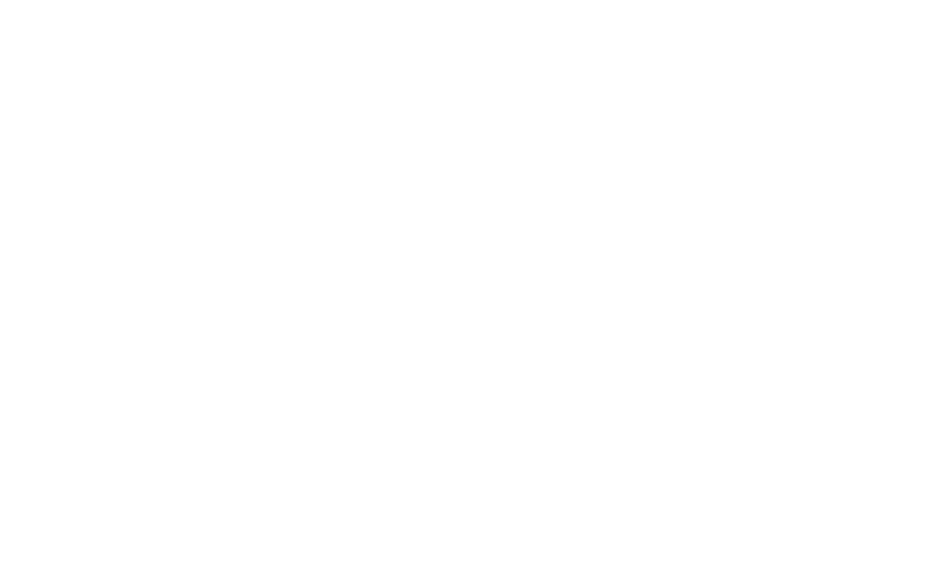
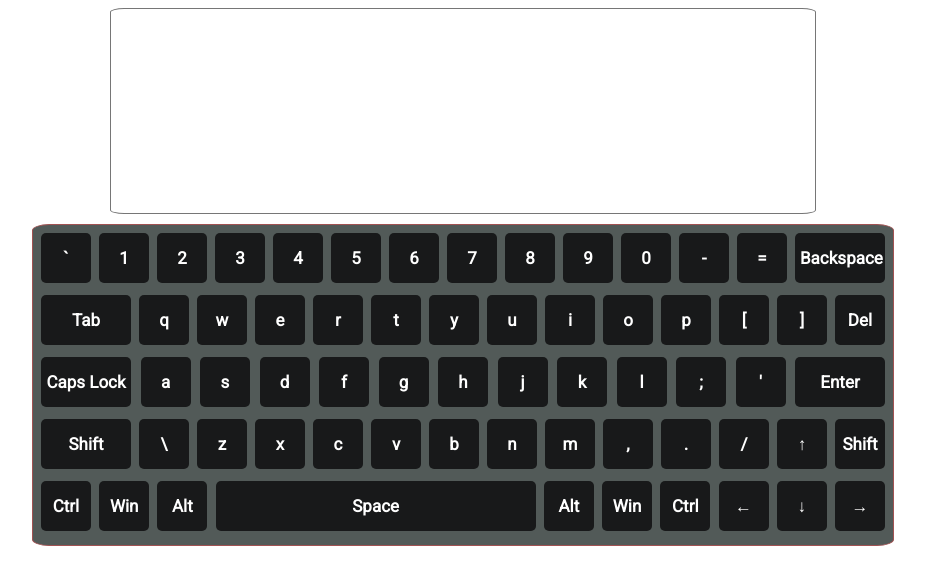
Before and after one commit to Icexes/Virtual-Keyboard, a website: page index.html in a window 1280 px wide. Shown: the whole page, without its empty margins (177-1102 px from the left). Drawn offline with Linux system fonts and the light colour scheme.

Commit message:
feat: implement keyboard

```diff
--- a/index.html
+++ b/index.html
@@ -3,9 +3,10 @@
 <head>
     <meta charset="UTF-8">
     <meta name="viewport" content="width=device-width, initial-scale=1.0">
-    <title>Document</title>
+    <link rel="stylesheet" href="./src/style.css">
+    <link href="https://fonts.googleapis.com/css?family=Roboto&display=swap" rel="stylesheet">
 </head>
 <body>
-
+    <script src="./src/script.js"></script>
 </body>
 </html>
--- /dev/null
+++ b/src/script.js
@@ -0,0 +1,50 @@
+const body = document.querySelector('body');
+
+const createElement = (tagName, classNames, src, alt) => {
+  const elem = document.createElement(tagName);
+  if (classNames) {
+    for (const className of classNames.split(',')) {
+      elem.classList.add(className.replace(/\s/g, ''));
+    }
+  }
+  if (src) {
+    elem.src = src;
+  }
+  if (alt) {
+    elem.alt = alt;
+  }
+  return elem;
+};
+
+const inputField = createElement('textarea', 'input-field');
+body.append(inputField);
+
+const keyboard = createElement('div', 'keyboard');
+body.append(keyboard);
+
+const engKeys = [
+  ['`', '1', '2', '3', '4', '5', '6', '7', '8', '9', '0', '-', '=', 'Backspace'],
+  ['Tab', 'q', 'w', 'e', 'r', 't', 'y', 'u', 'i', 'o', 'p', '[', ']', 'Del'],
+  ['Caps Lock', 'a', 's', 'd', 'f', 'g', 'h', 'j', 'k', 'l', ';', "'", 'Enter'],
+  ['Shift', '\\', 'z', 'x', 'c', 'v', 'b', 'n', 'm', ',', '.', '/', '↑', 'Shift '],
+  ['Ctrl', 'Win', 'Alt', 'Space', 'Alt', 'Win', 'Ctrl', '←', '↓', '→'],
+];
+const longKeys = [
+  'Tab', 'Backspace', 'Enter', 'Caps Lock', 'Shift',
+];
+
+// for (const row of engKeys) {
+//   for (const textKey of row);
+//   const key = createElement('div', 'key');
+
+// }
+
+engKeys.forEach((row) => {
+  row.forEach((keyValue) => {
+    const key = createElement('div', 'key');
+    if (longKeys.includes(keyValue)) key.classList.add('special-key');
+    if (keyValue === 'Space') key.classList.add('space');
+    key.append(keyValue);
+    keyboard.append(key);
+  });
+});
--- /dev/null
+++ b/src/style.css
@@ -0,0 +1,51 @@
+body {
+    font-family: 'Roboto', sans-serif;
+}
+.input-field {
+    min-width:700px;
+    height:200px;
+    display:block;
+    margin:0 auto;
+    resize:none;
+    border-radius: 2%;
+}
+
+.keyboard {
+    display:flex;
+    justify-content: space-between;
+    flex-wrap: wrap;
+    margin: 10px auto;
+    max-width:850px;
+    height:310px;
+    padding:5px;
+    border: 1px solid rgb(161, 82, 82);
+    border-radius: 2%;
+    background-color: rgb(82, 90, 88);
+}
+
+.key {
+    margin: 3px;
+    padding:5px;
+    background:rgb(24, 25, 26);
+    border-radius: 5px;
+    color:#fff;
+    font-size:17px;
+    font-weight:bold;
+    width:40px;
+    height:40px;
+    text-align:center;
+    line-height: 40px;
+    user-select: none;
+}
+
+.special-key {
+    min-width: 80px;
+}
+.space {
+    min-width:310px;
+}
+
+.key:hover {
+    background-color:rgb(38, 127, 143);
+    cursor:pointer;
+}
```
Also changed, not shown: package.json (added, +29 -0 lines), script.js (deleted), style.css (deleted), 4 other files.
